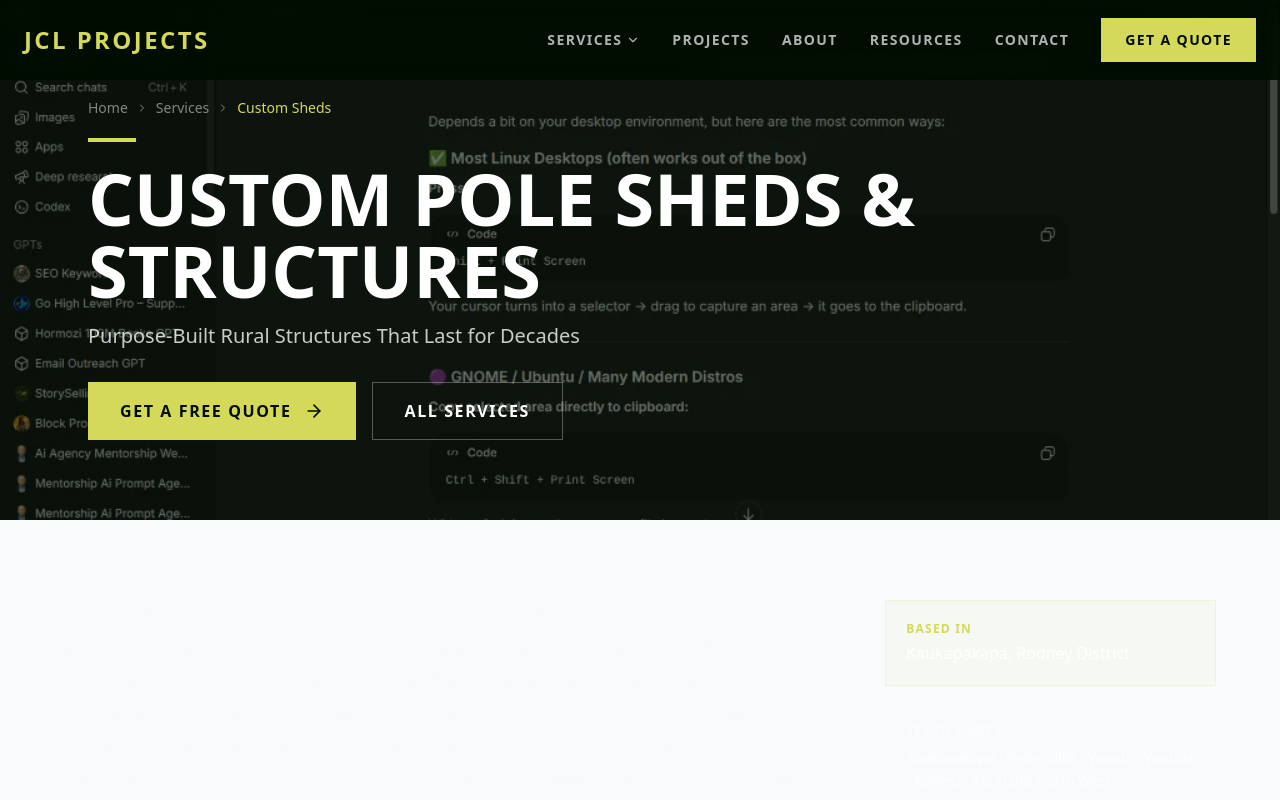
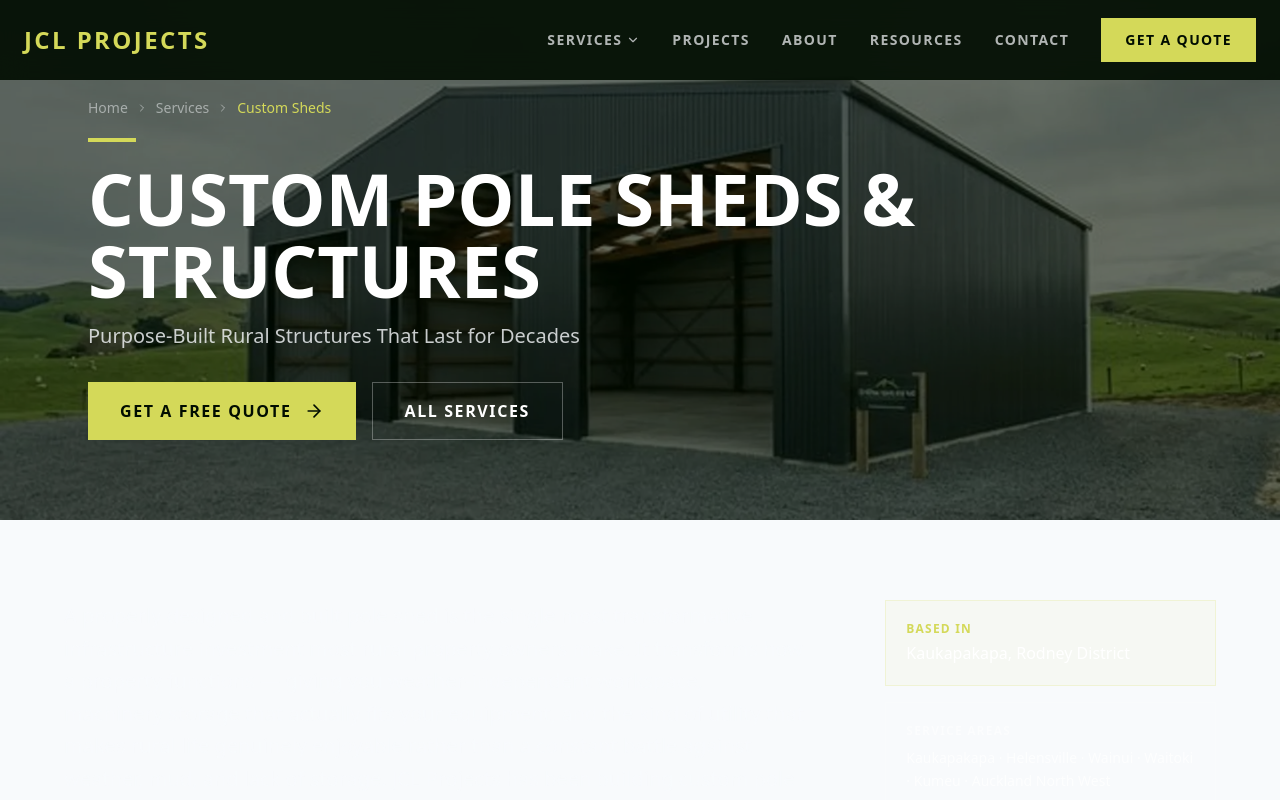
Before and after one commit to AltusSnyman/jcl2, a Next.js app: page /services/custom-sheds in a window 1280 px wide. Shown: the top 800 px of the page. Built offline with nearby package versions, Linux system fonts and the light colour scheme.

Commit message:
fix: generate and deploy 1080p high-resolution hero image for Custom Sheds page

```diff
--- a/src/data/services.ts
+++ b/src/data/services.ts
@@ -25,7 +25,7 @@ export const services: ServiceData[] = [
         name: "Custom Pole Sheds & Structures",
         shortName: "Custom Sheds",
         tagline: "Purpose-Built Rural Structures That Last for Decades",
-        heroImage: "/images/services/media__1771712056369.webp",
+        heroImage: "/images/services/service_shed_hero_hq.webp",
         heroAlt: "Custom pole shed built by JCL Projects on a rural Kaukapakapa property",
         metaDescription: "JCL Projects builds custom pole sheds and rural structures across Kaukapakapa, Helensville, Kumeu & North West Auckland. Free on-site quote. Heavy-duty materials, local expertise.",
         keywords: ["custom pole sheds Kaukapakapa", "rural sheds Helensville", "pole sheds Kumeu", "farm sheds Rodney", "custom rural buildings Auckland North West"],
```
Also changed, not shown: public/images/services/service_shed_hero_hq.png (added), public/images/services/service_shed_hero_hq.webp (added).
